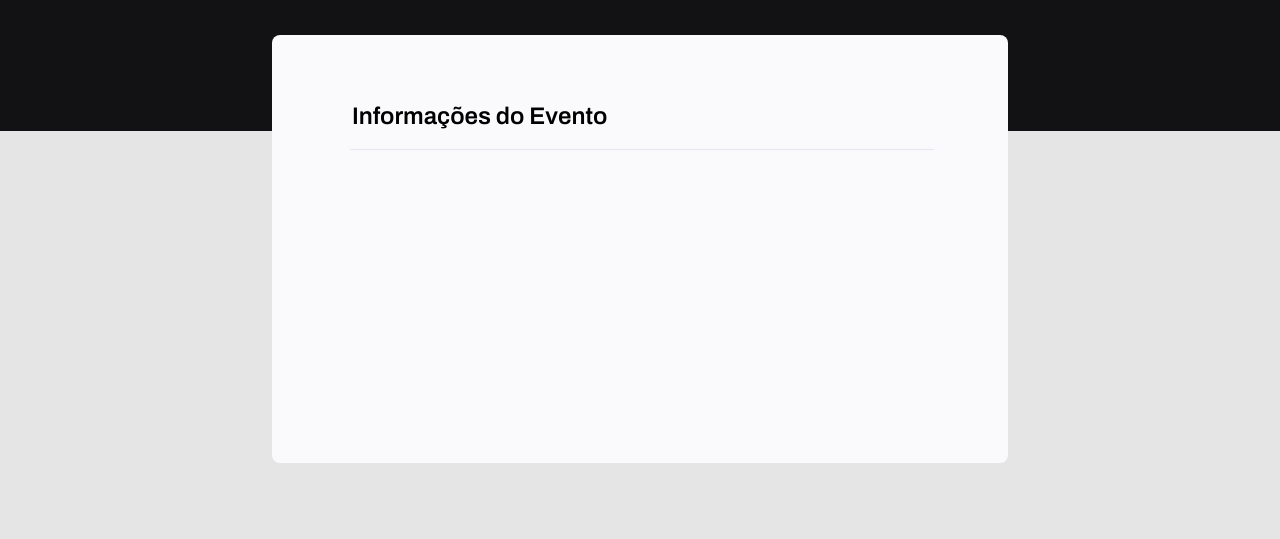
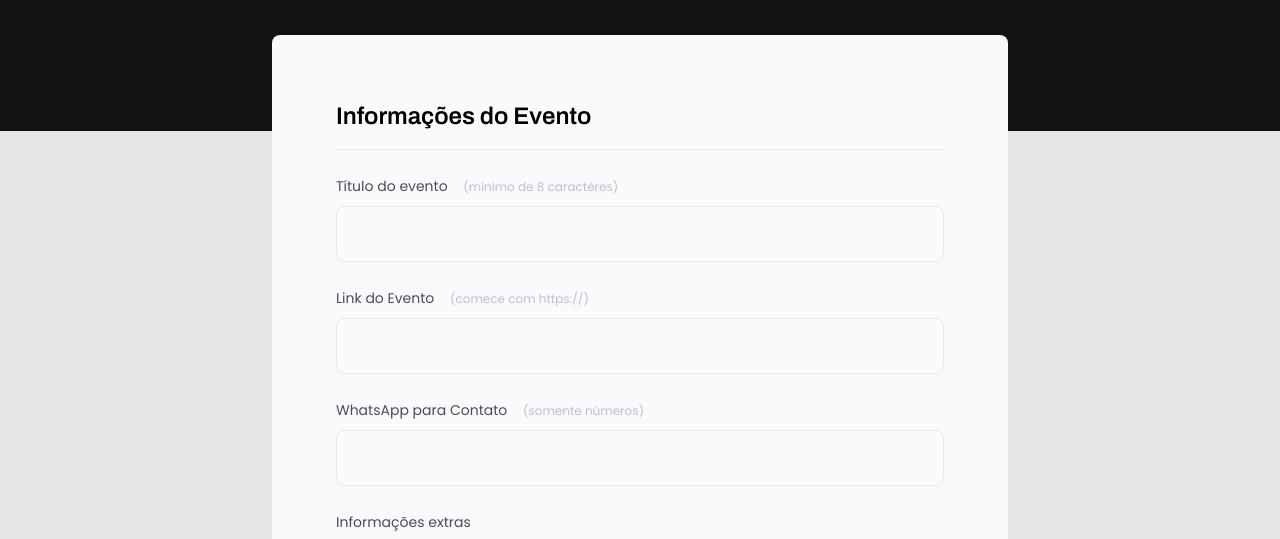
Before and after one commit to SamuelAlvarenga/Projeto03, a plain HTML site: page index.html in a window 1280 px wide. Shown: the part 237-776 px from the top of the page. Drawn offline with Linux system fonts and the light colour scheme.

Commit message:
included more fields to insert infos

```diff
--- a/index.html
+++ b/index.html
@@ -20,7 +20,35 @@
       </header>
       <form>
         <fieldset>
-          <legend>Informações do Evento</legend>
+          <div class="fieldset-wrapper">
+            <legend>Informações do Evento</legend>
+
+            <div class="input-wrapper">
+              <label for="event-title">
+                Título do evento <span>(mínimo de 8 caractéres)</span>
+              </label>
+              <input type="text" id="event-title" />
+            </div>
+
+            <div class="input-wrapper">
+              <label for="event-url">
+                Link do Evento <span>(comece com https://)</span>
+              </label>
+              <input type="text" id="event-link" />
+            </div>
+
+            <div class="input-wrapper">
+              <label for="event-whatsapp">
+                WhatsApp para Contato <span>(somente números)</span>
+              </label>
+              <input type="number" id="event-whatsapp" />
+            </div>
+
+            <div class="input-wrapper">
+              <label for="event-whatsapp"> Informações extras </label>
+              <textarea id="event-info"></textarea>
+            </div>
+          </div>
         </fieldset>
       </form>
     </div>
--- a/style.css
+++ b/style.css
@@ -1,5 +1,18 @@
+* {
+  margin: 0;
+  padding: 0;
+  box-sizing: border-box;
+}
+
+body,
+input,
+button,
+select,
+textarea {
+  font-family: "Poppins", sans-serif;
+}
+
 body {
-  font-family: "Poppins", sans-serif;
   background: #e5e5e5;
 }
 
@@ -31,6 +44,7 @@ header h1 {
   font-size: 36px;
   line-height: 42px;
   color: white;
+  margin-bottom: 24px;
 }
 
 header p {
@@ -51,13 +65,61 @@ fieldset {
   border: none;
 }
 
+.fieldset-wrapper {
+  display: flex;
+  flex-direction: column;
+  gap: 24px;
+}
+
 fieldset legend {
   font-family: "Archivo", sans-serif;
   font-weight: 600;
   font-size: 24px;
   line-height: 34px;
-  border-bottom: 1px solid #e6e6f0;
+
+  width: 100%;
 
   padding-bottom: 16px;
-  width: 100%;
+  border-bottom: 1px solid #e6e6f0;
 }
+
+.input-wrapper {
+  display: flex;
+  flex-direction: column;
+}
+
+.input-wrapper label {
+  font-size: 14px;
+  line-height: 24px;
+  color: #4e4958;
+
+  margin-bottom: 8px;
+}
+
+.input-wrapper label span {
+  font-size: 12px;
+  line-height: 20px;
+  margin-left: 12px;
+  color: #c1bccc;
+}
+
+.input-wrapper input,
+.input-wrapper textarea {
+  background: #fafafc;
+
+  border: 1px solid #e6e6f0;
+  border-radius: 8px;
+
+  height: 56px;
+  padding: 0 24px;
+
+  font-weight: 400px;
+  font-size: 16px;
+  line-height: 26px;
+  color: #c1bccc;
+}
+
+.input-wrapper textarea {
+  padding: 0;
+  height: 168px;
+}
```
